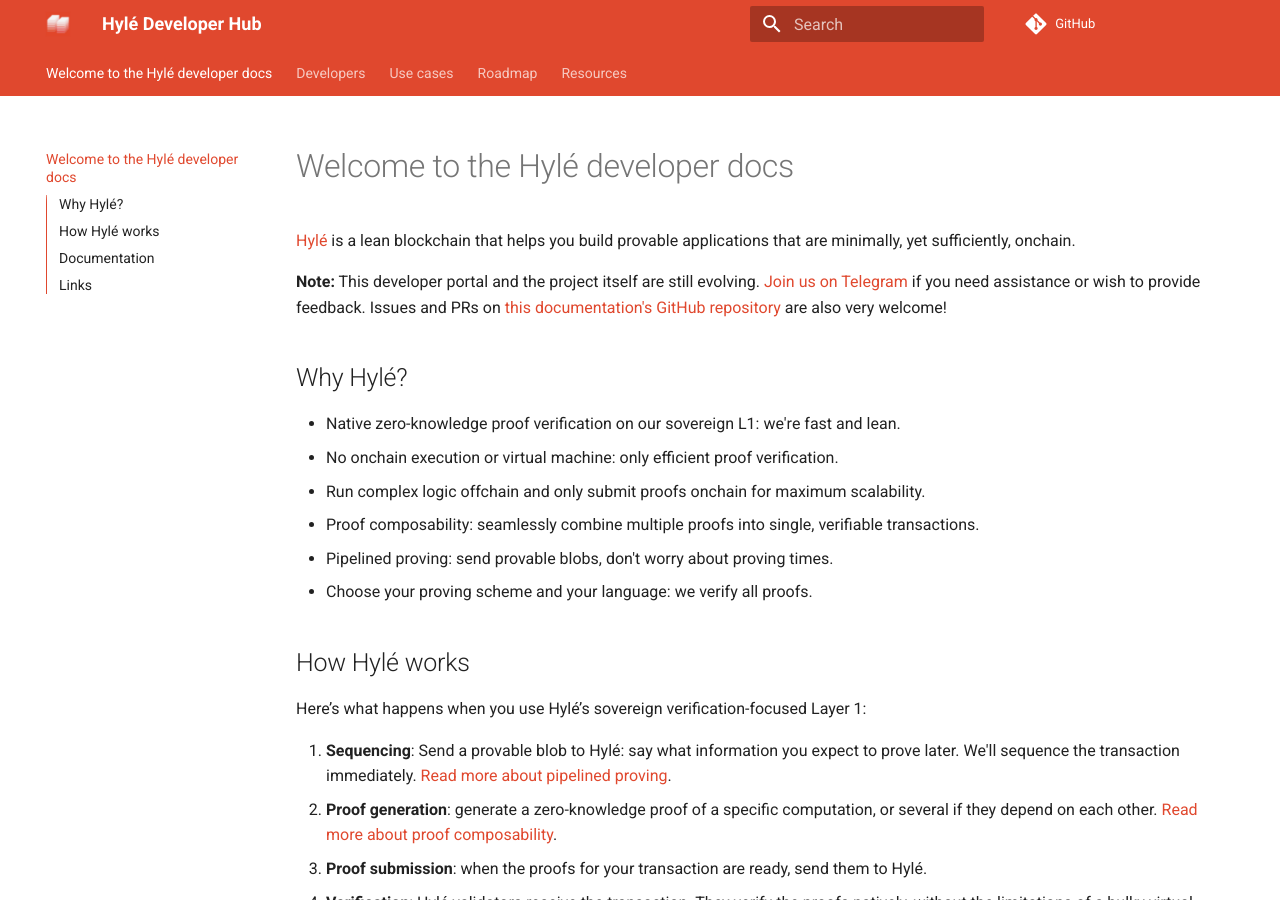
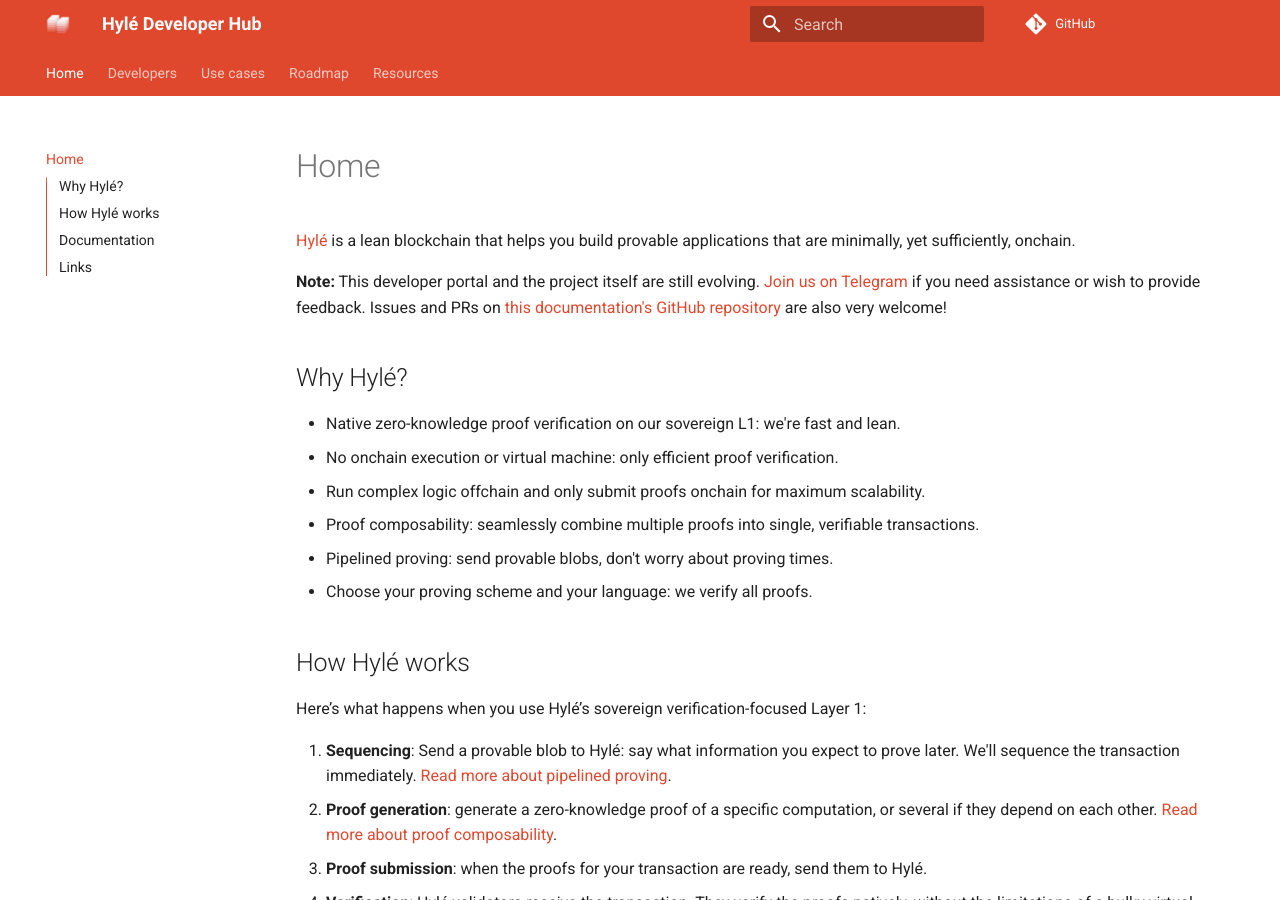
Before and after one commit to Hyle-org/devhub-hyle, an MkDocs documentation site: the page built from docs/index.md, in a window 1280 px wide and 900 px high. Built offline with MkDocs 1.6.1 and Material for MkDocs 9.7.7, drawn with Linux system fonts in a browser that asks for light colours; comment, search, counter and statistics services are not loaded.

Commit message:
fix title

```diff
--- a/docs/index.md
+++ b/docs/index.md
@@ -2,7 +2,7 @@
 description: Hylé is the lean blockchain that makes building provable apps easy. This is your developer documentation.
 ---
 
-# Welcome to the Hylé developer docs
+# Home
 
 [Hylé](https://hyle.eu/) is a lean blockchain that helps you build provable applications that are minimally, yet sufficiently, onchain.
 
```
